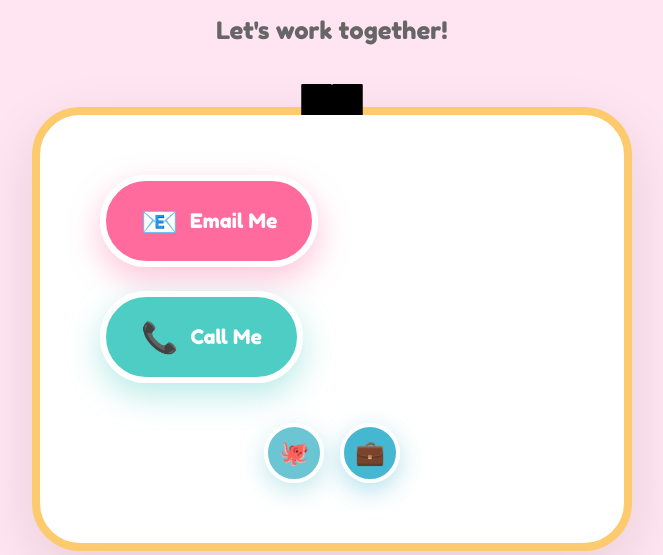
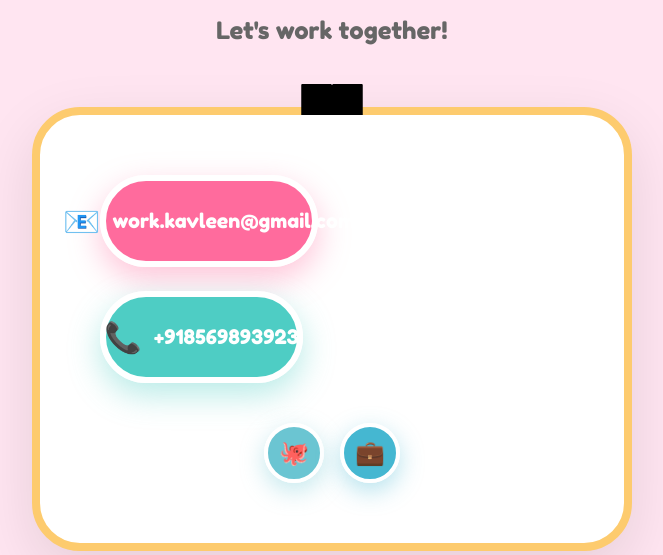
Before and after one commit to kavleensaluja22/portfolio, a Django app: page / in a window 1280 px wide. Shown: the part 4459-5014 px from the top of the page, without its empty margins (308-971 px from the left). Run offline with Django 5.2, Linux system fonts and the light colour scheme; data comes from the database, SQL or seed files in the repository.

Commit message:
changes have made

```diff
--- a/templates/portfolio/index.html
+++ b/templates/portfolio/index.html
@@ -322,12 +322,12 @@
 
                       <a href="mailto:work.kavleen@gmail.com?subject=Let%27s%20Work%20Together&body=Hi%20Kavleen%2C%20I%20saw%20your%20portfolio..." class="action-button email-button">
                         <span class="button-emoji">📧</span>
-                        <span class="button-text">Email Me</span>
+                        <span class="button-text">work.kavleen@gmail.com</span>
                       </a>
 
                       <a href="tel:+918569893923" class="action-button call-button">
                         <span class="button-emoji">📞</span>
-                        <span class="button-text">Call Me</span>
+                        <span class="button-text">+918569893923</span>
                     </a>
                 </div>
 
```
